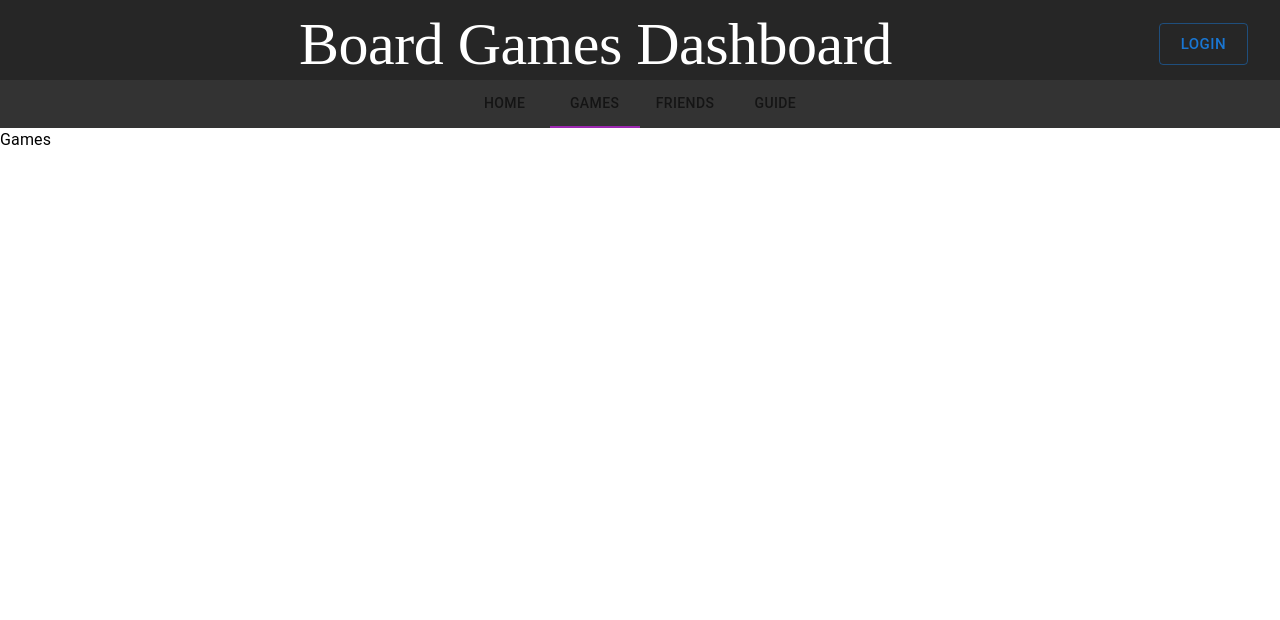
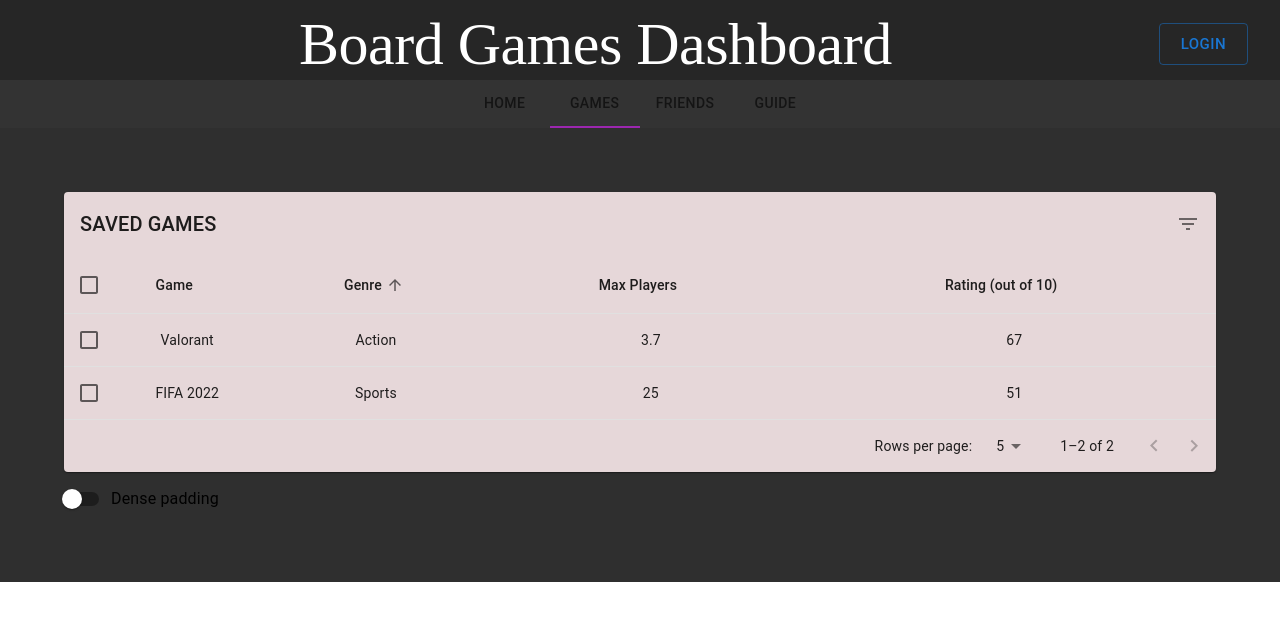
Before and after one commit to Madhur20/BoardGamesDashBoard, a Next.js app: page /games in a window 1280 px wide. Shown: the top 620 px of the page. Built offline with nearby package versions, Linux system fonts and the light colour scheme.

Commit message:
tbcolor Merge branch

```diff
--- a/components/Top.tsx
+++ b/components/Top.tsx
@@ -5,6 +5,7 @@ import styles from '../styles/Home.module.css';
 
 export default function Top(props: any) {
     return (
+        <div>
             <div className={styles.container1}>
                 <div className={styles.container2}>
                     <ButtonAppBar></ButtonAppBar>
@@ -13,5 +14,6 @@ export default function Top(props: any) {
                     <CenteredTabs page={props.page} />
                 </div>
             </div>
+        </div>
     )
 }
--- a/pages/GamesList.tsx
+++ b/pages/GamesList.tsx
@@ -315,26 +315,25 @@ export default function EnhancedTable() {
   const emptyRows =
     page > 0 ? Math.max(0, (1 + page) * rowsPerPage - rows.length) : 0;
 
-  const tableTheme = createTheme({
-    components: {
-      // Name of the component
-      MuiPaper: {
-        styleOverrides: {
-          // Name of the slot
-          root: {
-            // Some CSS
-            backgroundColor: '#E6D7D9',
-          },
-        },
-      },
-    },
-  });
+  // const tableTheme = createTheme({
+  //   components: {
+  //     // Name of the component
+  //     MuiPaper: {
+  //       styleOverrides: {
+  //         // Name of the slot
+  //         root: {
+  //           // Some CSS
+  //           backgroundColor: '#E6D7D9',
+  //         },
+  //       },
+  //     },
+  //   },
+  // });
 
   return (
     <Box sx={{ width: "100%", p: 8, bgcolor:'#2f2f2f' }}>
-      <ThemeProvider theme={tableTheme}>
-      <Paper sx={{ width: "100%", mb: 1 }}>
-
+      {/* <ThemeProvider theme={tableTheme}> */}
+      <Paper sx={{ width: "100%", mb: 1, bgcolor:"#E6D7D9" }}>
         <EnhancedTableToolbar numSelected={selected.length} />
         <TableContainer>
           <Table
@@ -418,7 +417,7 @@ export default function EnhancedTable() {
           onRowsPerPageChange={handleChangeRowsPerPage}
         />
       </Paper>
-      </ThemeProvider>
+      {/* </ThemeProvider> */}
       <FormControlLabel
         control={<Switch checked={dense} onChange={handleChangeDense} />}
         label="Dense padding"
--- a/pages/games.tsx
+++ b/pages/games.tsx
@@ -9,7 +9,9 @@ const Games: NextPage = () => {
     return (
         <div>
             <Top page={1} />
-            <Typography>Games</Typography>
+            <div>
+                <EnhancedTable></EnhancedTable>
+            </div>
         </div>
     )
 }
```
Lines whose indentation alone changed are shown as unchanged.
